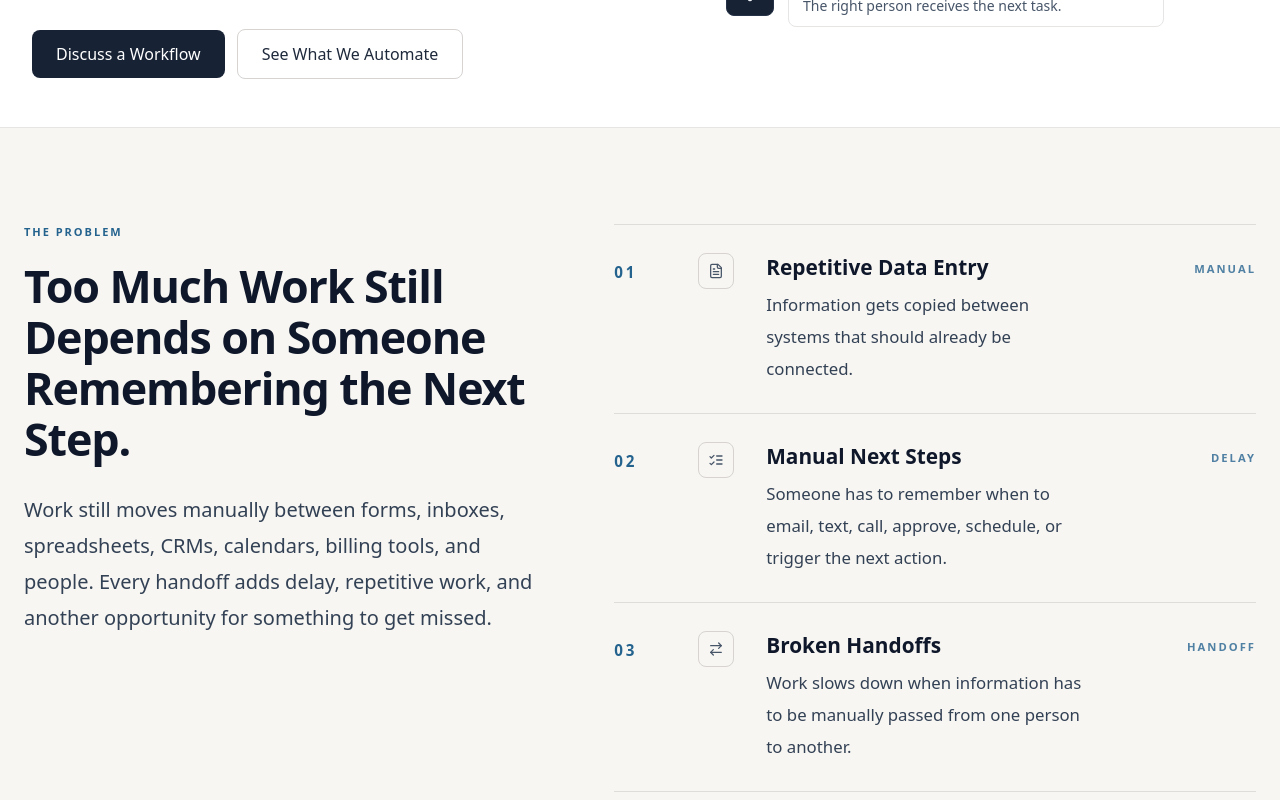
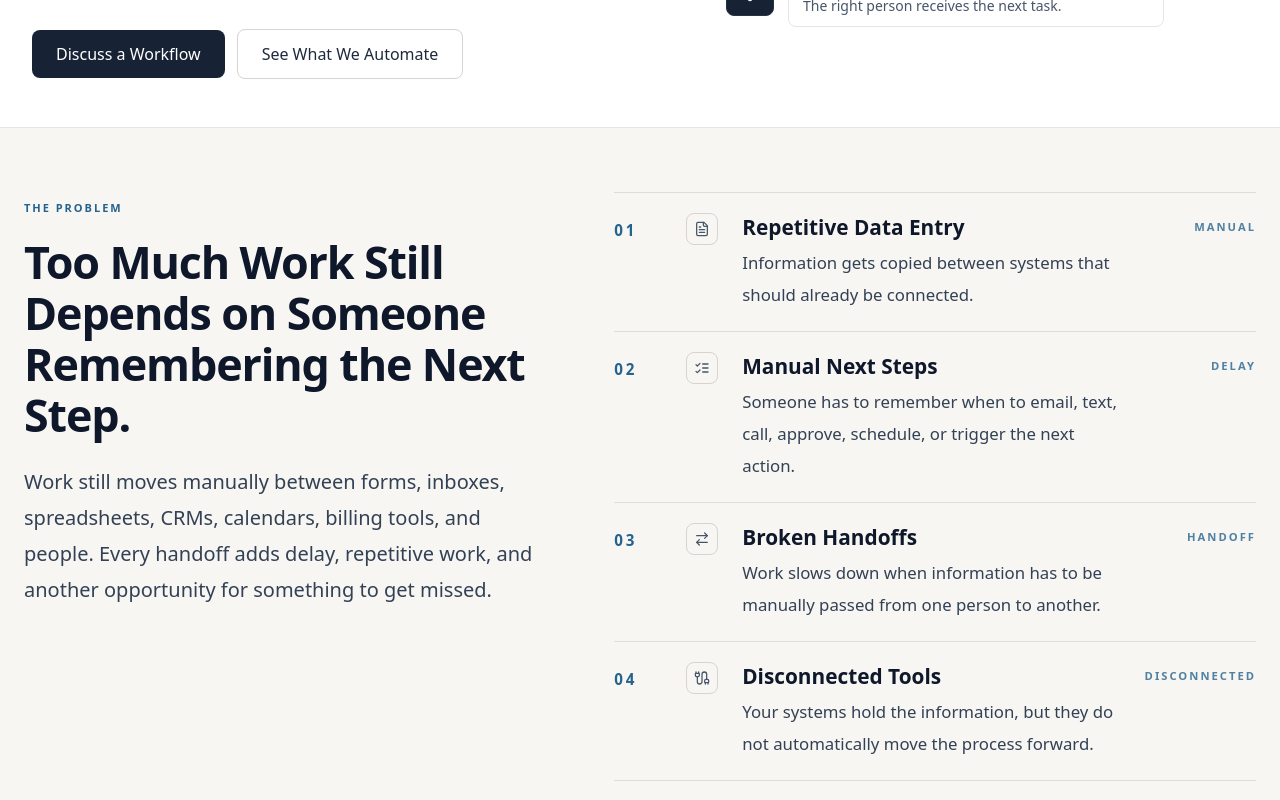
Before and after one commit to VVG-1/neovex-site, a React (Vite) app: page / in a window 1280 px wide. Shown: the part 460-1260 px from the top of the page. Built offline with nearby package versions, Linux system fonts and the light colour scheme.

Commit message:
Tighten problem section spacing

```diff
--- a/src/components/Problem.jsx
+++ b/src/components/Problem.jsx
@@ -36,7 +36,7 @@ export default function Problem() {
   return (
     <section
       id="problem"
-      className="relative overflow-hidden py-16 md:py-[5.5rem] lg:py-24 px-6 bg-[#F7F6F2] border-t border-stone-200 scroll-mt-28 md:scroll-mt-32"
+      className="relative overflow-hidden py-14 md:py-16 lg:py-[4.5rem] px-6 bg-[#F7F6F2] border-t border-stone-200 scroll-mt-28 md:scroll-mt-32"
     >
       <div className="max-w-7xl mx-auto">
         <div className="grid lg:grid-cols-[0.82fr_1fr] gap-10 lg:gap-16 items-start">
@@ -49,20 +49,20 @@ export default function Problem() {
               Too Much Work Still Depends on Someone Remembering the Next Step.
             </h2>
 
-            <p className="mt-7 max-w-[32ch] sm:max-w-[36rem] text-lg md:text-[1.25rem] leading-8 md:leading-9 text-slate-700">
+            <p className="mt-6 max-w-[32ch] sm:max-w-[36rem] text-lg md:text-[1.25rem] leading-8 md:leading-9 text-slate-700">
               Work still moves manually between forms, inboxes, spreadsheets, CRMs, calendars, billing tools, and people. Every handoff adds delay, repetitive work, and another opportunity for something to get missed.
             </p>
           </div>
 
-          <ol role="list" className="min-w-0 border-y border-stone-300/70">
+          <ol role="list" className="min-w-0 border-y border-stone-300/70 lg:-mt-2">
             {items.map((item, index) => (
               <li key={item.title} className={index === 0 ? "" : "border-t border-stone-300/70"}>
-                <div className="relative grid grid-cols-[2.75rem_2.5rem_minmax(0,1fr)] sm:grid-cols-[4rem_3rem_minmax(0,1fr)] xl:grid-cols-[4rem_3rem_minmax(0,1fr)_8.75rem] gap-3 sm:gap-5 py-6 md:py-7 items-start">
-                  <div className="pt-2 text-[0.95rem] font-bold tracking-[0.18em] text-[#25638f]">
+                <div className="relative grid grid-cols-[2.5rem_2.25rem_minmax(0,1fr)] sm:grid-cols-[3.5rem_2.5rem_minmax(0,1fr)] xl:grid-cols-[3.5rem_2.5rem_minmax(0,1fr)_7.25rem] gap-3 sm:gap-4 py-5 md:py-5 items-start">
+                  <div className="pt-1.5 text-[0.95rem] font-bold tracking-[0.18em] text-[#25638f]">
                     {item.n}
                   </div>
 
-                  <div className="relative z-10 flex h-9 w-9 items-center justify-center rounded-lg border border-stone-300 bg-[#F7F6F2] text-slate-600">
+                  <div className="relative z-10 flex h-8 w-8 items-center justify-center rounded-lg border border-stone-300 bg-[#F7F6F2] text-slate-600">
                     <item.Icon className="h-4 w-4" strokeWidth={1.9} aria-hidden="true" />
                   </div>
 
@@ -70,12 +70,12 @@ export default function Problem() {
                     <h3 className="text-xl md:text-[1.3rem] font-semibold text-slate-900">
                       {item.title}
                     </h3>
-                    <p className="mt-2 text-base md:text-[1.05rem] leading-7 md:leading-8 text-slate-700">
+                    <p className="mt-1.5 text-base md:text-[1.05rem] leading-7 md:leading-8 text-slate-700">
                       {item.desc}
                     </p>
                   </div>
 
-                  <div className="hidden xl:block pt-2 text-right text-[0.7rem] font-semibold uppercase tracking-[0.18em] text-[#25638f]/80">
+                  <div className="hidden xl:block pt-1.5 text-right text-[0.7rem] font-semibold uppercase tracking-[0.18em] text-[#25638f]/80">
                     {item.status}
                   </div>
                 </div>
```
